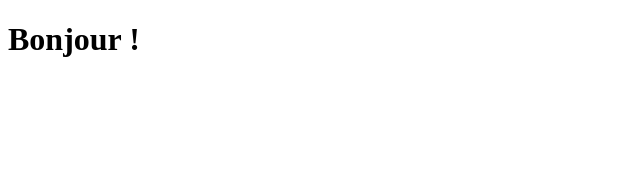
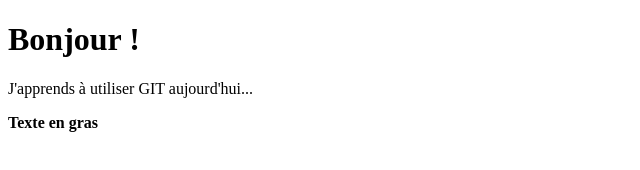
Before and after one commit to kevincaudron/depotexemple, a plain HTML site: page index.html in a window 1280 px wide. Shown: the whole page, without its empty margins (0-640 px from the left). Drawn offline with Linux system fonts and the light colour scheme.

Commit message:
Modification du fichier index

```diff
--- a/index.html
+++ b/index.html
@@ -6,7 +6,7 @@
     </head>
     <body>
         <h1>Bonjour !</h1>
-        <p></p>
-
+        <p>J'apprends à utiliser GIT aujourd'hui...</p>
+        <strong>Texte en gras</strong>
     </body>
 </html>
```
